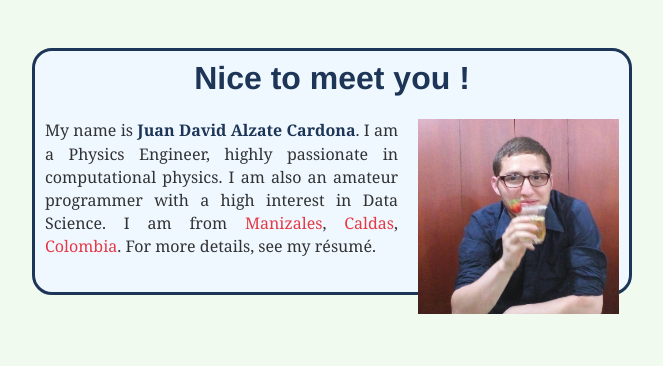
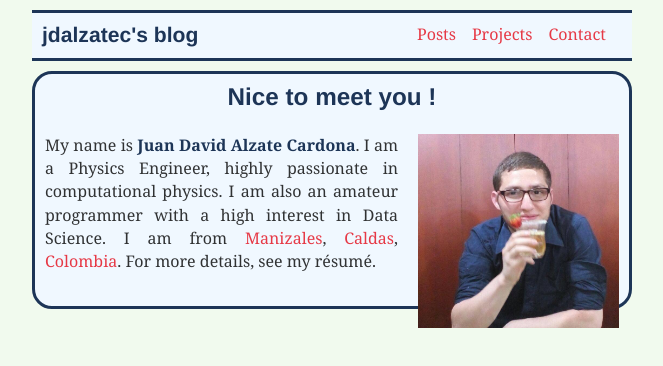
Before and after one commit to jdalzatec/jdalzatec.github.io, a Gatsby site: page / in a window 1280 px wide. Shown: the whole page, without its empty margins (308-971 px from the left). Built offline with nearby package versions, Linux system fonts and the light colour scheme; Gatsby itself is replaced by a stand-in of ours.

Commit message:
Going forward 5.0 with the scaffolding

```diff
--- /dev/null
+++ b/src/components/layout.js
@@ -0,0 +1,33 @@
+import React from "react"
+import { Link } from "gatsby"
+
+
+const ListLink = props => (
+    <li style={{ display: "inline-block", marginRight: "1rem" }}>
+        <Link to={props.to}>{props.children}</Link>
+    </li>
+)
+
+export default ({ children }) => (
+    <div>
+        <header id="top-panel">
+            <div id="links">
+                <h3 style={{ display: "inline" }}>
+                    <Link to="/" style={{ color: "#1d3557" }}>
+                        jdalzatec's blog
+                    </Link>
+                </h3>
+
+                <ul id="navigation-links" style={{ listStyle: "none", float: "right", margin: 0 }}>
+                    <ListLink to="/posts/">Posts</ListLink>
+                    <ListLink to="/projects/">Projects</ListLink>
+                    <ListLink to="/contact/">Contact</ListLink>
+                </ul>
+            </div>
+        </header>
+
+        <body>
+            {children}
+        </body>
+    </div>
+)
--- a/src/pages/index.js
+++ b/src/pages/index.js
@@ -1,12 +1,14 @@
 import React from "react"
 import mypicture from "../images/jdalzatec.jpg"
+import Layout from "../components/layout"
 
 import "../styles/global.css"
 
 export default () => (
+  <Layout>
     <div id="about-me-container">
       <div id="div-about-me">
-      <h1 style={{textAlign: "center"}}>Nice to meet you !</h1>
+        <h2 style={{textAlign: "center"}}>Nice to meet you !</h2>
         <br />
         <img id="mypicture" src={mypicture} alt="me" />
         <div id="description">
@@ -24,4 +26,5 @@ export default () => (
 
       </div>
     </div>
+  </Layout>
 )
--- a/src/styles/global.css
+++ b/src/styles/global.css
@@ -1,6 +1,14 @@
 html {
     background-color: #f1faee;
 }
+
+
+body {
+    margin: 3rem auto;
+    margin-top: 10px;
+    max-width: 600px;
+}
+
 
 a {
     text-shadow: none;
@@ -9,15 +17,42 @@ a {
     background-image: none;
 }
 
+
 a:hover {
     font-weight: bolder;
 }
 
 
-#about-me-container {
-    margin: 3rem auto;
+h1, h2, h3, h4, h5, h6 {
+    margin: 0;
+    padding: 0;
+    color: #1d3557;
+}
+
+
+#top-panel {
+    position: relative;
+    width: 100%;
+    border-top: 3px solid #1d3557;
+    border-bottom: 3px solid #1d3557;
+    padding: 10px;
+    background-color: aliceblue;
+}
+
+
+#links {
     max-width: 600px;
+    margin-right: auto;
+    margin-left: auto;
 }
+
+
+@media (max-width: 425px) {
+    #navigation-links {
+        display: none;
+    }
+}
+
 
 #div-about-me {
     border: 3px solid #1d3557;
@@ -26,11 +61,13 @@ a:hover {
     padding: 10px;
 }
 
+
 @media (max-width: 500px) {
     #mypicture {
         display: none;
     }
 }
+
 
 #mypicture {
     width: 35%;
@@ -40,13 +77,8 @@ a:hover {
     margin-bottom: 0px;
 }
 
+
 #description {
     display: inline;
     text-align: justify;
 }
-
-h1, h2, h3, h4, h5, h6 {
-    margin: 0;
-    padding: 0;
-    color: #1d3557;
-}
```
Lines whose indentation alone changed are shown as unchanged.
